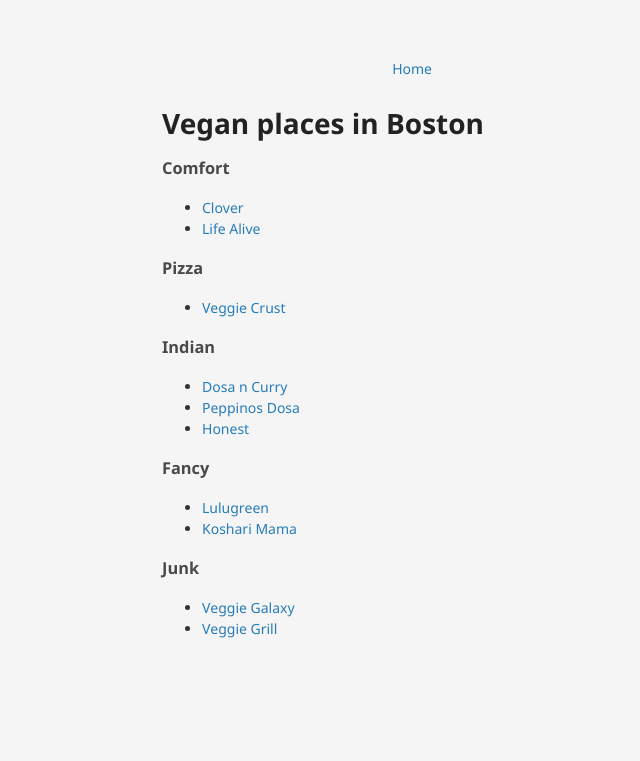
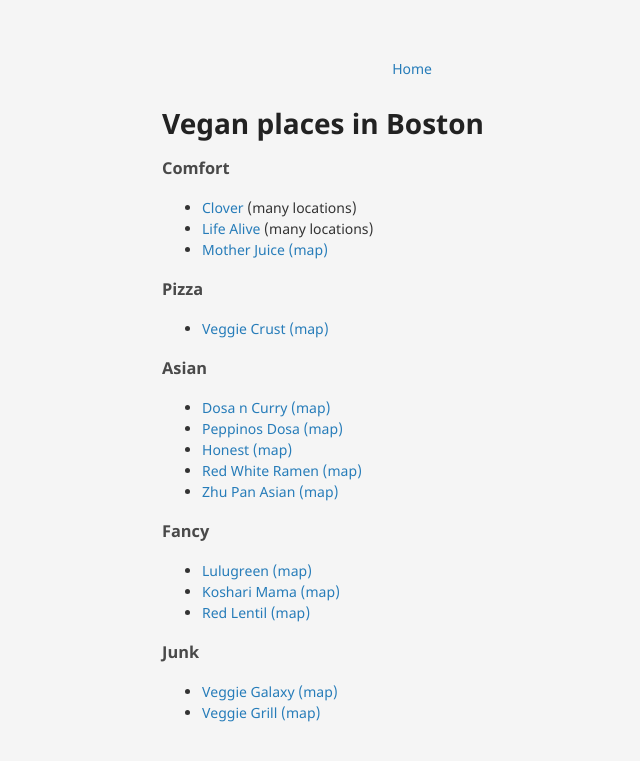
Before and after one commit to neeravkarani/personal, a Jekyll site: the page built from _posts/food/2024-06-21-vegan-boston.md, in a window 1280 px wide. Shown: the top 761 px of the page, without its empty margins (48-688 px from the left). Built offline with Jekyll 4.4.1, drawn with Linux system fonts in a browser that asks for light colours.

Commit message:
added food places

```diff
--- a/_posts/food/2024-06-21-vegan-boston.md
+++ b/_posts/food/2024-06-21-vegan-boston.md
@@ -4,21 +4,25 @@ title: "Vegan places in Boston"
 ---
 
 ### Comfort
- - [Clover](https://www.cloverfoodlab.com/)
- - [Life Alive](https://www.lifealive.com/)
+ - [Clover](https://www.cloverfoodlab.com/) (many locations)
+ - [Life Alive](https://www.lifealive.com/) (many locations)
+ - [Mother Juice](https://www.motherjuice.com/) [(map)](https://maps.app.goo.gl/aDJHeSD42obvNuVK9)
 
 ### Pizza
- - [Veggie Crust](https://www.vegcrust.com/)
+ - [Veggie Crust](https://www.vegcrust.com/) [(map)](https://maps.app.goo.gl/f3H7H3tUdnTDUQxR9)
 
-### Indian
- - [Dosa n Curry](https://dosa-n-curry.com/)
- - [Peppinos Dosa](https://peppinosdosa.com/home)
- - [Honest](https://honestrestaurantsusa.com/)
+### Asian
+ - [Dosa n Curry](https://dosa-n-curry.com/) [(map)](https://maps.app.goo.gl/fR23arBYnXm9a1Ee7)
+ - [Peppinos Dosa](https://peppinosdosa.com/home) [(map)](https://maps.app.goo.gl/gQaUAdcGKrYx5jit8)
+ - [Honest](https://honestrestaurantsusa.com/) [(map)](https://maps.app.goo.gl/F4Peu5CtBfKF9mMY8)
+ - [Red White Ramen](https://www.redwhiteusa.com/) [(map)](https://maps.app.goo.gl/J73vRFfiZNDuwYhd6)
+ - [Zhu Pan Asian](http://zhuvegan.com/) [(map)](https://maps.app.goo.gl/BvKKrbAu8EcXfojU7)
 
 ### Fancy
- - [Lulugreen](https://www.lulugreen.com/)
- - [Koshari Mama](https://www.kosharimama.com/)
+ - [Lulugreen](https://www.lulugreen.com/) [(map)](https://maps.app.goo.gl/iWwNo8zBNyBeu7kv5)
+ - [Koshari Mama](https://www.kosharimama.com/) [(map)](https://maps.app.goo.gl/9gAUBLmeupXLvXsG9)
+ - [Red Lentil](https://theredlentil.com/) [(map)](https://maps.app.goo.gl/aE6aj1ZtjgXwRAhU8)
 
 ### Junk
- - [Veggie Galaxy](https://www.veggiegalaxy.com/)
- - [Veggie Grill](https://www.veggiegrill.com/)
+ - [Veggie Galaxy](https://www.veggiegalaxy.com/) [(map)](https://maps.app.goo.gl/e96WbW8tudug2xi68)
+ - [Veggie Grill](https://www.veggiegrill.com/) [(map)](https://maps.app.goo.gl/fFbesVCLK3Vi28597)
```
